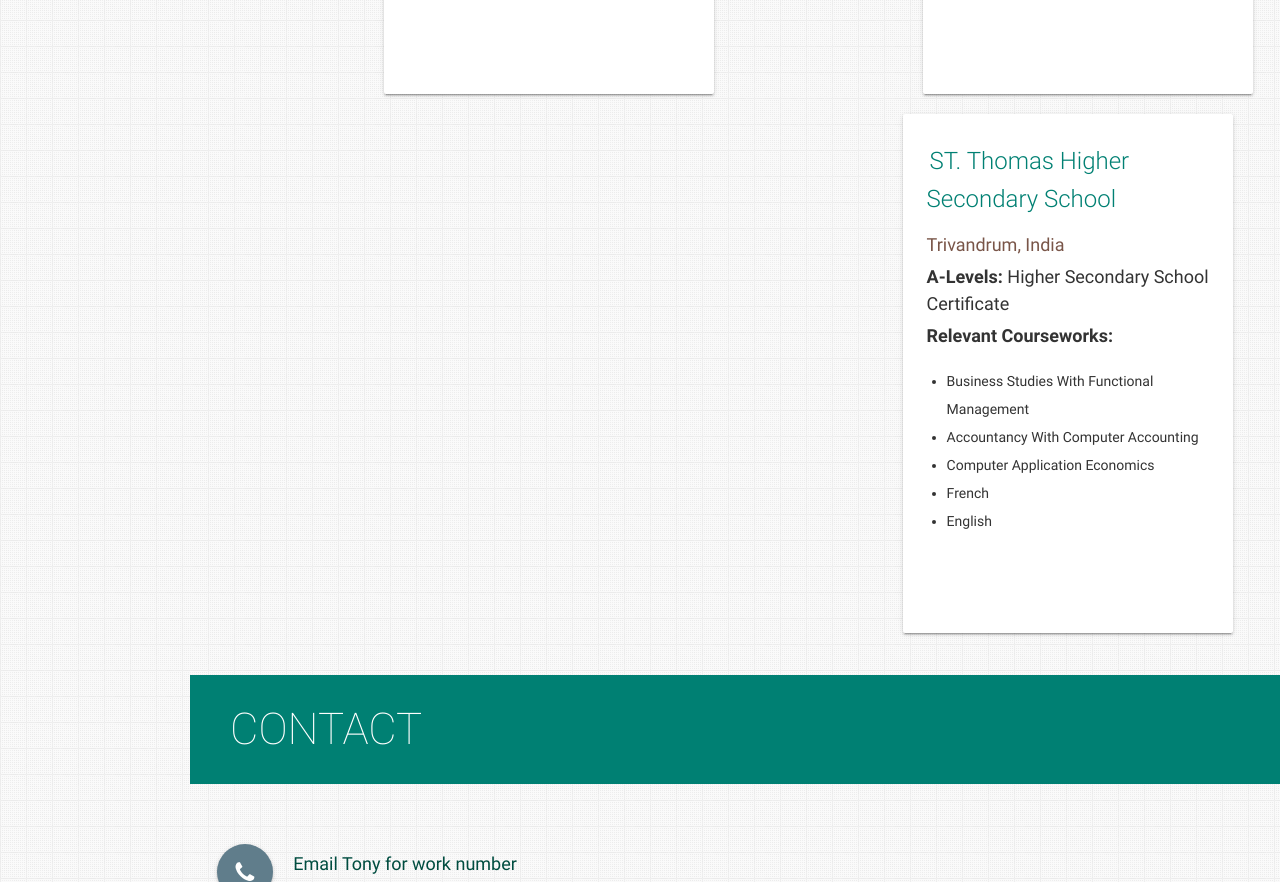
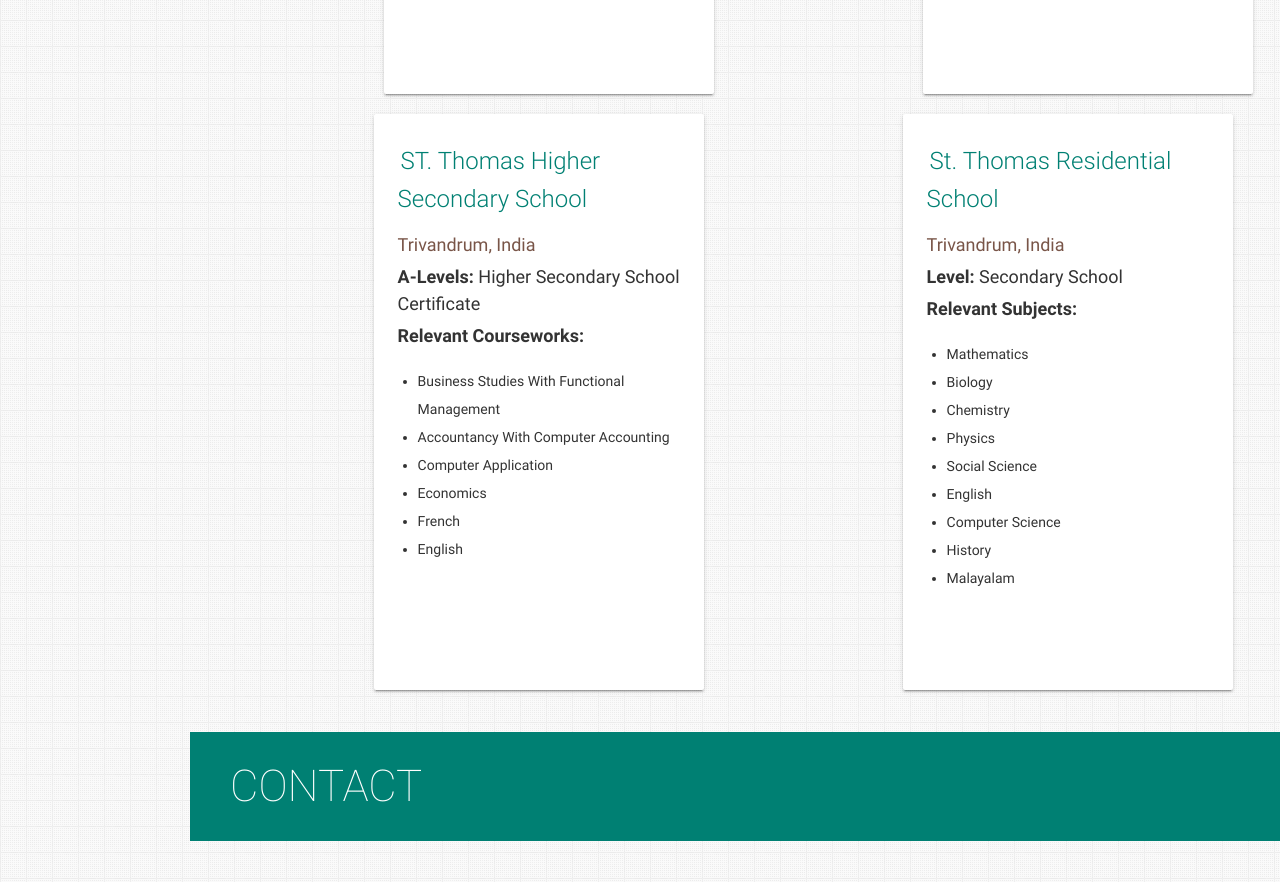
Before and after one commit to tonysolent/tonysolent.github.io, a plain HTML site: page index.html in a window 1280 px wide. Shown: the part 9886-10768 px from the top of the page. Drawn offline with nearby package versions, Linux system fonts and the light colour scheme.

Commit message:
Update index.html

```diff
--- a/index.html
+++ b/index.html
@@ -62,7 +62,7 @@
   "image": "https://www.tonylivins.com/assets/img/tony-livins.jpg",
   "jobTitle": "AI Engineer & Data Scientist",
   "alumniOf": [{
-    "@type": "CollegeOrUniversity",
+    "@type": "Solent University",
     "name": "Solent University",
     "sameAs": "https://www.solent.ac.uk/"
   }],
@@ -74,7 +74,8 @@
   "sameAs": [
     "https://github.com/tonysolent",
     "https://www.linkedin.com/",
-    "https://medium.com/@sirtonylivins"
+    "https://medium.com/@sirtonylivins",
+    "https://orcid.org/0009-0006-5965-3542"
   ]
 }
 </script>
@@ -902,9 +903,7 @@ high-impact intelligent systems for real-world applications.
           <div class="card-content">
             <p><span class="card-title"><a href="https://www.solent.ac.uk/" target="_blank" class="teal-text hoverline">Solent University</a></span></p>
             <p class="brown-text">Southampton, United Kingdom</p>
-            <p><b>Degree:</b> MSc in Applied Artificial Intelligence and Data Science<br>
-
-            </p>
+            <p><b>Degree:</b> MSc in Applied Artificial Intelligence and Data Science<br></p>
             <p><b>Relevant Courseworks:</b></p>
             <ul>
               <li>Programming for Problem Solving</li>
@@ -947,7 +946,7 @@ high-impact intelligent systems for real-world applications.
         </div>
       </div>
 
-      <!-- A-Levels -->
+      <!-- ST. Thomas Higher Secondary School -->
       <div class="col s12 m6 l4">
         <div class="card" style="height: 100%;">
           <div class="card-content">
@@ -958,9 +957,34 @@ high-impact intelligent systems for real-world applications.
             <ul>
               <li>Business Studies With Functional Management</li>
               <li>Accountancy With Computer Accounting</li>
-              <li>Computer Application Economics</li>
+              <li>Computer Application</li>
+              <li>Economics</li>
               <li>French</li>
               <li>English</li>
+            </ul>
+          </div>
+        </div>
+      </div>
+
+      <!-- St. Thomas Residential School -->
+      <div class="col s12 m6 l4">
+        <div class="card" style="height: 100%;">
+          <div class="card-content">
+            <p><span class="card-title"><a href="#" target="_blank" class="teal-text hoverline">St. Thomas Residential School</a></span></p>
+            <p class="brown-text">Trivandrum, India</p>
+            <p><b>Level:</b> Secondary School</p>
+            <p><b>Relevant Subjects:</b></p>
+            <ul>
+              <li>Mathematics</li>
+              <li>Biology</li>
+              <li>Chemistry</li>
+              <li>Physics</li>
+              <li>Social Science</li>
+              <li>English</li>
+              <li>Computer Science</li>
+              <li>History</li>
+              <li>Malayalam</li>
+
             </ul>
           </div>
         </div>
@@ -969,7 +993,6 @@ high-impact intelligent systems for real-world applications.
     </div>
   </div>
 </section>
-
 
     <!-- Eight Section: Contact -->
     <section id="contact" class="section scrollspy full-height">
```
